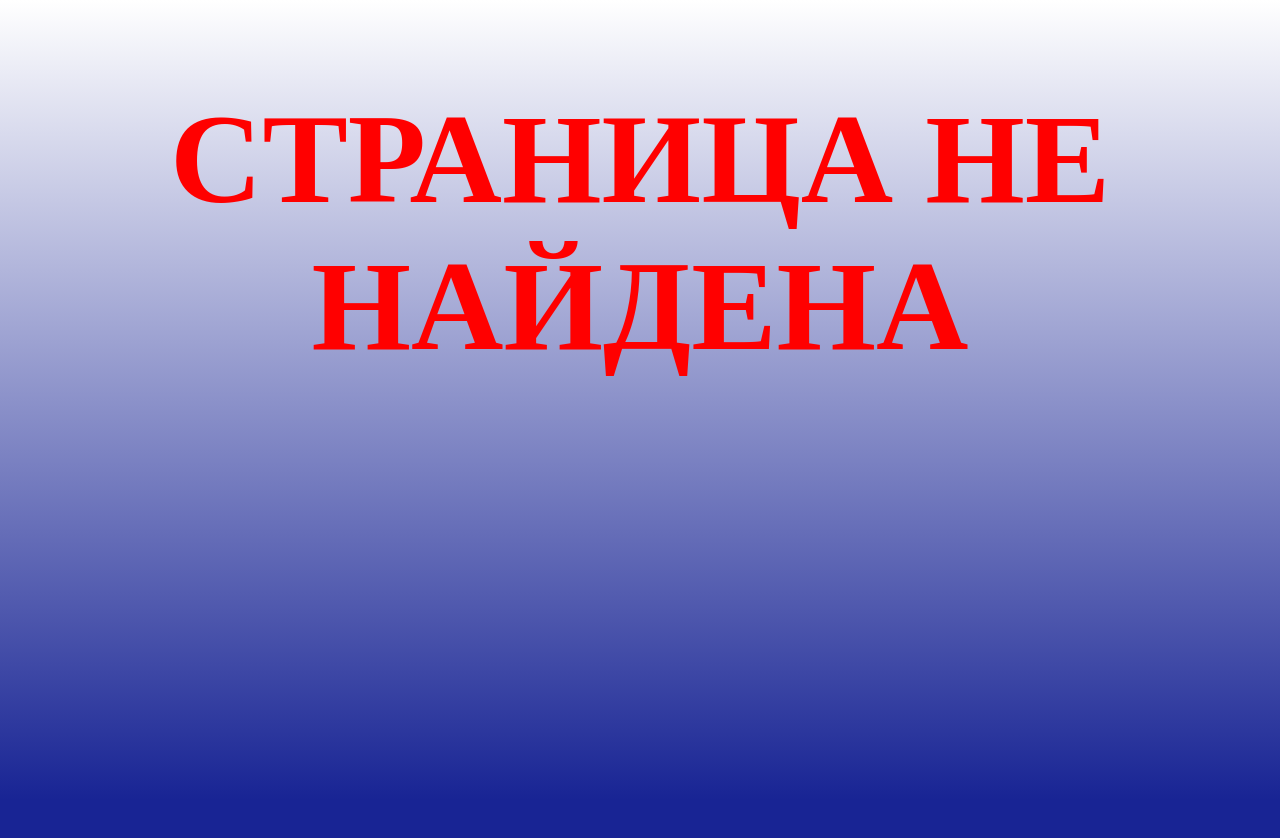
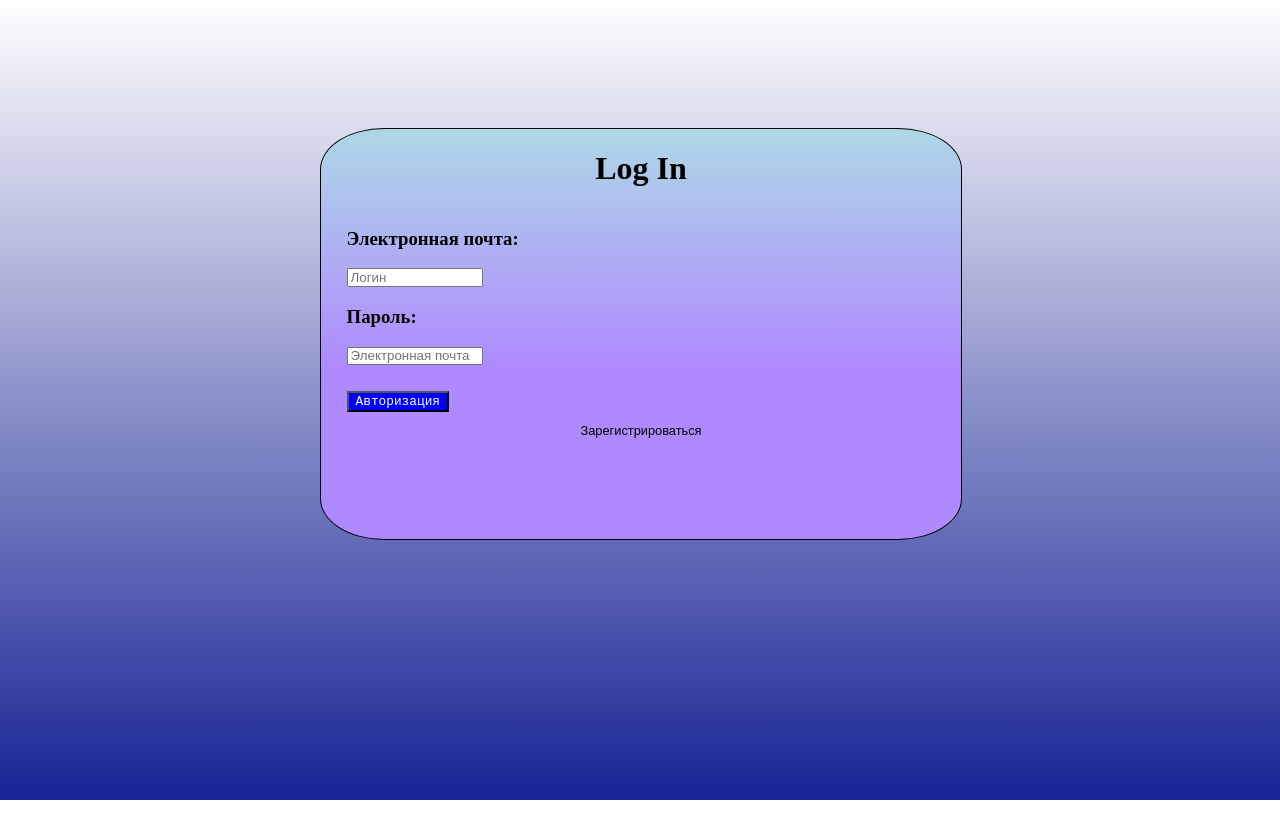
Before and after one commit to Alekseim1500/GameTheory, an Angular app: page /authorization in a window 1280 px wide. Shown: the top 838 px of the page. After the commit the page ends 800 px from the top, so only its background shows below. Built offline with nearby package versions, Linux system fonts and the light colour scheme.

Commit message:
profile+chenge autoriz

```diff
--- a/src/app/app-routing.module.ts
+++ b/src/app/app-routing.module.ts
@@ -10,9 +10,11 @@ import { LectureComponent } from './lecture/lecture.component';
 import { TestComponent } from './test/test.component';
 import { QuestionComponent } from './question/question.component';
 import { ProfileComponent } from './profile/profile.component';
+import { AuthorizationComponent } from './authorization/authorization.component';
 
 const routes: Routes = [
   {path: '', component:  HomeComponent},
+  {path:'authorization', component: AuthorizationComponent},
   {path: 'lectures', component: LecturesComponent},
   {path: 'lecture', component: LectureComponent},
   {path: 'practices', component: PracticesComponent},
--- a/src/app/app.module.ts
+++ b/src/app/app.module.ts
@@ -14,6 +14,7 @@ import { LectureComponent } from './lecture/lecture.component';
 import { TestComponent } from './test/test.component';
 import { QuestionComponent } from './question/question.component';
 import { ProfileComponent } from './profile/profile.component';
+import { AuthorizationComponent } from './authorization/authorization.component';
 
 
 @NgModule({
@@ -30,6 +31,7 @@ import { ProfileComponent } from './profile/profile.component';
     TestComponent,
     QuestionComponent,
     ProfileComponent,
+    AuthorizationComponent,
 
   ],
   imports: [
--- /dev/null
+++ b/src/app/authorization/authorization.component.html
@@ -0,0 +1,30 @@
+<div class="authorization" *ngIf = "logIn || signIn">
+    <div class="authorization-logIn" *ngIf = "logIn">
+        <div class="authorization-logIn-form">
+            <h1>Log In</h1>
+            <h3>Электронная почта:</h3>
+            <input type="text" placeholder="Логин">
+            <h3>Пароль:</h3>
+            <input type="password" placeholder="Электронная почта">
+            <button type="button" class="authorization-logIn-form-button">Авторизация</button>
+            <button (click)="logIn=false; signIn=true" type="button" class="authorization-logIn-form-logIn_button" >Зарегистрироваться</button>
+        </div>
+    </div>
+    <div class="authorization-signIn" *ngIf = "signIn">
+        <div class="authorization-logIn-form">
+            <h1>Sign In</h1>
+            <h3>Электронная почта:</h3>
+            <input type="text" placeholder="Электронная почта">
+            <h3>Фамилия:</h3>
+            <input type="text" placeholder="Фамилия">
+            <h3>Имя:</h3>
+            <input type="text" placeholder="Имя">
+            <h3>Пароль:</h3>
+            <input type="password" placeholder="Пароль">
+            <h3>Повтор пароля:</h3>
+            <input type="password" placeholder="Повтор пароля">
+            <button type="button" class="authorization-signIn-form-button">Регистрация</button>
+            <button (click)="logIn=true; signIn=false" type="button" class="authorization-logIn-form-logIn_button" >Уже есть аккаунт</button>
+        </div>
+    </div>
+</div>
--- /dev/null
+++ b/src/app/authorization/authorization.component.scss
@@ -0,0 +1,76 @@
+h1{
+    text-align: center;
+}
+
+input{
+    width: 10vw;
+    height: 1vw;
+}
+
+.authorization-logIn{
+    position: fixed;
+    min-width: 50vw;
+    min-height: 32vw;
+    border-radius: 10%;
+    border: solid 1px;
+    margin-left: 25vw;
+    margin-top:10vw;
+    background: linear-gradient(lightblue , rgb(175, 137, 255) 30vh) no-repeat;
+}
+
+.authorization-signIn{
+    position: fixed;
+    min-width: 50vw;
+    min-height: 32vw;
+    border-radius: 10%;
+    border: solid 1px;
+    margin-left: 25vw;
+    margin-top:10vw;
+    background: linear-gradient(lightblue , rgb(175, 137, 255) 30vh) no-repeat;
+}
+
+.authorization-logIn-form{
+    display:grid;
+    padding-left:2vw;
+    padding-right:2vw;
+}
+
+.authorization-logIn-form-button{
+    font-size: 1vw;
+    text-align: center;
+    width: 8vw;
+    margin-top: 2vw;
+    padding:0.1vw;
+    background-color: blue;
+    color:white;
+    font-family: Courier New, monospace	;
+}
+
+.authorization-logIn-form-button:hover{
+    background-color: rgb(60, 104, 218);;
+}
+
+
+.authorization-logIn-form-logIn_button{
+    margin-top:10px;
+    background: none;
+    border:0;
+    font-size: 1vw;
+}
+
+.authorization-logIn-form-logIn_button:hover{
+    color:white;
+}
+
+
+.authorization-signIn-form-button{
+    font-size: 20px;
+    text-align: center;
+    margin-top:3vw;
+    margin-right: 15px;
+    margin-left: 15px;
+    padding:1vw;
+    background-color: blue;
+    color:white;
+    font-family: Courier New, monospace	;
+}
--- /dev/null
+++ b/src/app/authorization/authorization.component.ts
@@ -0,0 +1,18 @@
+import { Component, OnInit } from '@angular/core';
+
+@Component({
+  selector: 'app-authorization',
+  templateUrl: './authorization.component.html',
+  styleUrls: ['./authorization.component.scss']
+})
+export class AuthorizationComponent implements OnInit {
+  logIn = true;
+  signIn = false;
+
+
+  constructor() { }
+
+  ngOnInit(): void {
+  }
+
+}
--- a/src/app/profile/profile.component.html
+++ b/src/app/profile/profile.component.html
@@ -0,0 +1,22 @@
+<app-head></app-head>
+<app-main-content>
+    <h1 class="title">Личный кабинет</h1>
+    <div class="mainInfo">
+        <div class="mainInfo-avatar">
+            <img  src="../../assets/avatar.jpg" class="mainInfo-avatar-photo">
+            <input type="file" class="mainInfo-avatar-file">
+        </div>
+        <div class="mainInfo-info">
+            <p>Фамилия: {{lName}}</p>
+            <p>Имя: {{fName}}</p>
+            <p>Email: {{email}}</p>
+        </div>
+    </div>
+    <div class="change-password">
+        <h2>Изменение пароля: </h2>
+        <input type="text" class="pass" placeholder="Старый пароль">
+        <input type="text" class="pass" placeholder="Новый пароль">
+        <input type="text" class="pass" placeholder="Повтопр нового пароля">
+        <button class="chenge">Изменить пароль</button>
+    </div>
+</app-main-content>
--- a/src/app/profile/profile.component.scss
+++ b/src/app/profile/profile.component.scss
@@ -0,0 +1,63 @@
+p{
+    margin-bottom: 1vw;
+}
+
+.title{
+    margin-top:2vw;
+    text-align : center;
+}
+
+.mainInfo{
+    display: flex;
+}
+
+.mainInfo-avatar{
+    display: grid;
+    text-align: center;
+}
+
+.mainInfo-avatar-photo{
+    width: 20vw;
+    height: 20vw;
+    margin-top:1vw;
+    margin-left: 3vw;
+    border: solid;
+    border-radius: 50%;
+}
+
+.mainInfo-avatar-file{
+    margin-top: 1vw;
+    margin-left: 5vw;
+}
+
+.mainInfo-info{
+    font-size: 3vw;
+    margin-top:3vw;
+    margin-left: 2vw;
+
+}
+
+.change-password{
+    display: inline-block;
+    margin-left:3vw;
+}
+
+.pass{
+    display: block;
+    font-size: 2vw;
+    margin-top:2vw;
+    background-color: lightgray;
+}
+
+.chenge{
+    font-size: 20px;
+    text-align: center;
+    margin-left:6vw;
+    margin-top:2vw;
+    padding:1vw;
+    background-color: rgb(238, 101, 101);
+}
+
+.chenge:hover{
+    background-color: rgba(238, 101, 101,0.5);
+}
--- a/src/app/profile/profile.component.ts
+++ b/src/app/profile/profile.component.ts
@@ -6,7 +6,9 @@ import { Component, OnInit } from '@angular/core';
   styleUrls: ['./profile.component.scss']
 })
 export class ProfileComponent implements OnInit {
-
+  lName="Фамилия";
+  fName="Имя";
+  email="Отчество";
   constructor() { }
 
   ngOnInit(): void {
```
Also changed, not shown: 1 other file (tests, documents, lock files or other folders).
